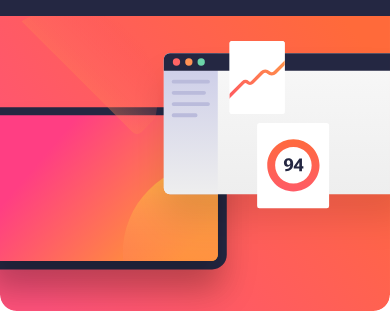
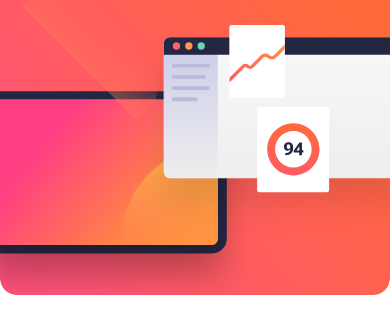
Before and after one commit to rainbowsurfer137/newsletter-sign-up-with-success-message, a plain HTML site: page index.html in a window 390 px wide. Shown: the top 316 px of the page. Drawn offline with Linux system fonts and the light colour scheme.

Commit message:
fixed layout issue in mobile

```diff
--- a/style.css
+++ b/style.css
@@ -67,7 +67,12 @@ body {
 .newsletter-cta {
   max-width: 53.125rem;
   background-color: var(--white);
-  margin: 1rem auto;
+  /* margin: auto; */
+  display: grid;
+  grid-template-rows: auto auto;
+  height: 100vh;
+  align-content: start;
+  /* align-items: end; */
 }
 
 .newsletter-cta img {
@@ -202,7 +207,6 @@ form {
   max-width: 31.5rem;
   height: 100vh;
   align-content: space-between;
-  align-items: end;
 }
 
 .success-popup__content {
@@ -229,6 +233,7 @@ form {
   .newsletter-cta {
     padding: 2.5rem;
     border-radius: 2.25rem;
+    height: auto;
   }
 
   .newsletter-cta picture img {
```
